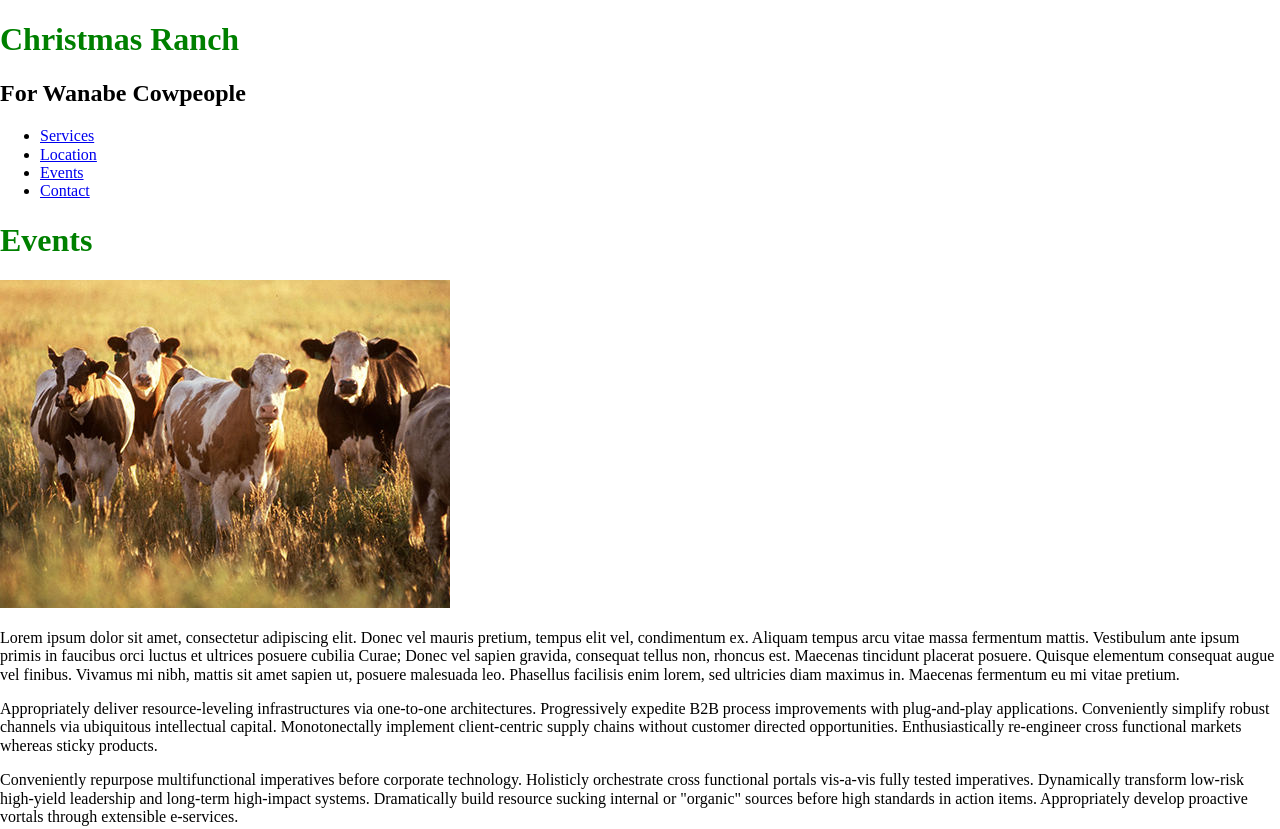
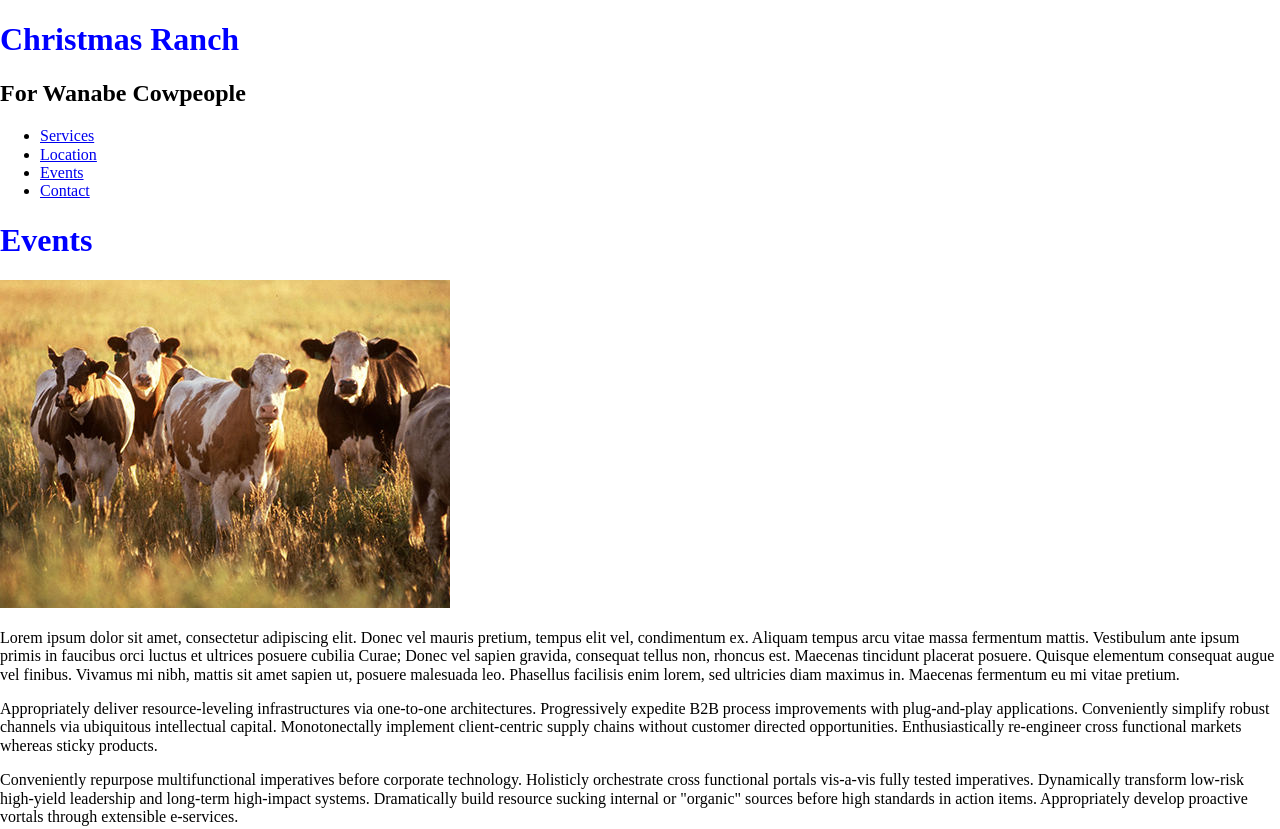
Before and after one commit to theleighway/theleighway.github.io, a plain HTML site: page ranch/index.html in a window 1280 px wide. Shown: the top 829 px of the page. Drawn offline with Linux system fonts and the light colour scheme.

Commit message:
Im an idiot

```diff
--- a/ranch/css/large.css
+++ b/ranch/css/large.css
@@ -1,5 +1,5 @@
 @media only screen and (min-width: 1028px) {
-h1 {color: green;}
+h1 {color: blue;}
 
 
 
--- a/ranch/css/medium.css
+++ b/ranch/css/medium.css
@@ -1,5 +1,5 @@
 @media only screen and (min-width: 560px) {
-h1 {color: blue;}
+h1 {color: green;}
 
 
 
--- a/ranch/css/small.css
+++ b/ranch/css/small.css
@@ -1,9 +1,3 @@
-@media only screen and (min-width: 560px) {
-h1 {color: red;}
-
-
-
-
-
-
-} /* end of media query */
+h1 {
+    color: red;
+}
```
